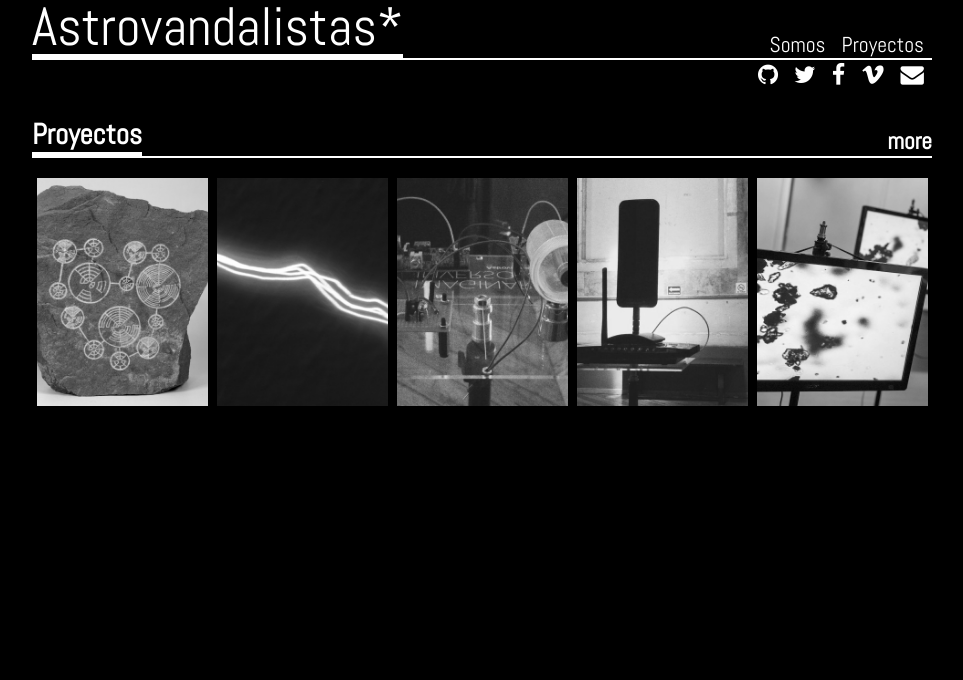
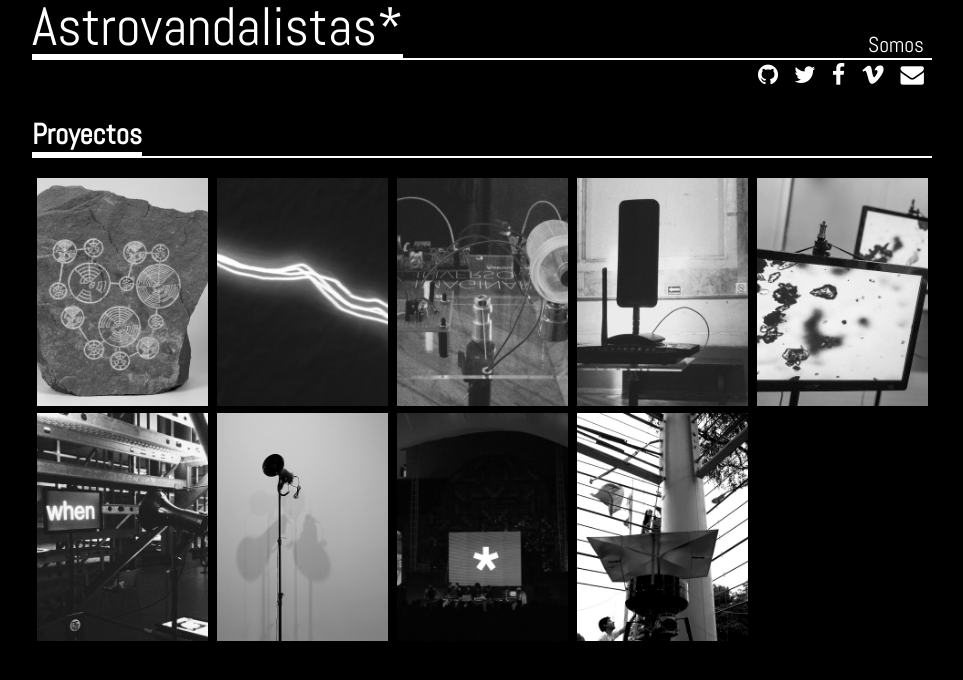
Before and after one commit to astrovandalistas/astrovandalistas.cc, a Jekyll site: the page built from _pages/index.md, in a window 1280 px wide. Shown: the top 680 px of the page, without its empty margins (158-1121 px from the left). Built offline with Jekyll 4.4.1, drawn with Linux system fonts in a browser that asks for light colours; nearby versions of some CDN libraries.

Commit message:
makes home page show all proyects

```diff
--- a/_layouts/home.html
+++ b/_layouts/home.html
@@ -18,7 +18,7 @@
             <a class="home-section-link" href="{{ site.baseurl }}{{ category_name }}">more</a>
           </div>
           <div class="home-list-container">
-            {% for post in posts limit: 5 %}
+            {% for post in posts limit: 500 %}
               <div class="list-item home-list-item home-list-item-{{ forloop.index }}">
                 <a class="list-item-link" href="{{ site.baseurl }}{{ post.url }}">
                   <img src="{{ site.baseurl }}/{{ post.cover }}">
--- a/css/main.scss
+++ b/css/main.scss
@@ -163,6 +163,10 @@
   border-bottom: 4px solid #fff;
 }
 
+.home-section-link {
+  display: none;
+}
+
 #main-div {
   display: block;
   width: 80%;
@@ -192,18 +196,6 @@
   flex-wrap: wrap;
   justify-content: flex-start;
   margin: 0 auto;
-}
-
-.home-list-container {
-  .home-list-item-5, .home-list-item-4 {
-    display: none;
-  }
-
-  @include media-query(DESKTOP) {
-    .home-list-item-5, .home-list-item-4 {
-      display: block;
-    }
-  }
 }
 
 .list-item {
```
Also changed, not shown: _pages/01proyectos.md (+0 -1 lines).
